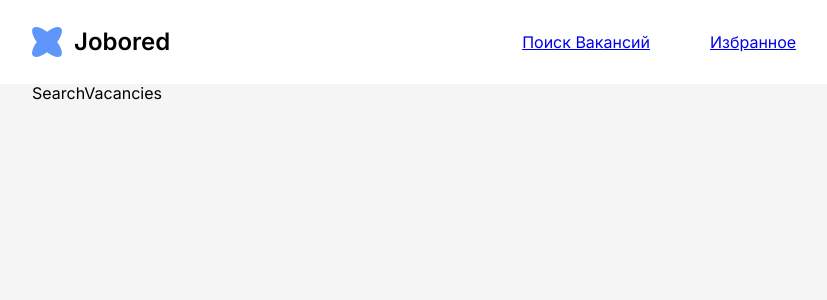
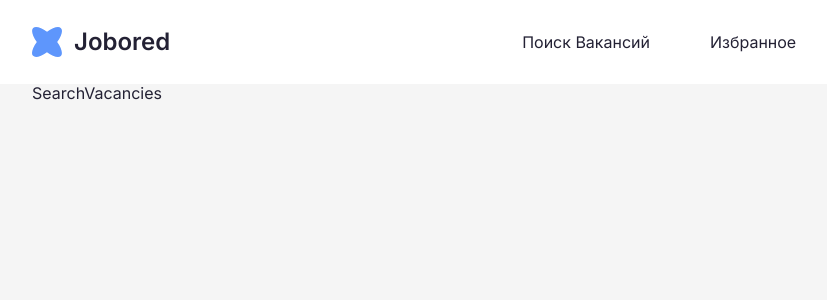
Before and after one commit to kirillApatski/startup-summer, a React (Create React App) app: page /#/ in a window 1280 px wide. Shown: the top 300 px of the page, without its empty margins (50-877 px from the left). Built offline with nearby package versions, Linux system fonts and the light colour scheme.

Commit message:
refactoring style

```diff
--- a/src/styles/index.css
+++ b/src/styles/index.css
@@ -22,6 +22,10 @@ li,
 dd {
     margin: 0;
 }
+a {
+    text-decoration: none;
+    color: #232134;
+}
 
 /* Выставляем основные настройки по-умолчанию для body */
 body {
@@ -31,6 +35,7 @@ body {
     line-height: 1.2;
     background-color: #f5f5f5;
     font-family: 'Inter', sans-serif;
+    color: #232134;
 }
 
 /* Удаляем стандартную стилизацию для всех ul и il, у которых есть атрибут class*/
```
